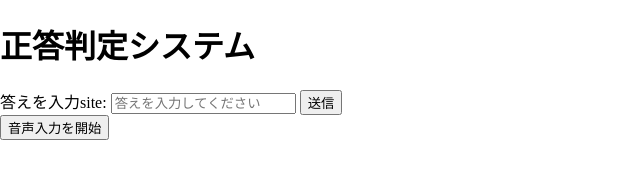
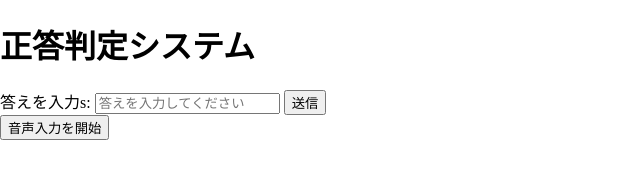
Before and after one commit to sayakaoo/my-mathclass-project, a website: page public/index.html in a window 1280 px wide. Shown: the whole page, without its empty margins (0-640 px from the left). Drawn offline with Linux system fonts and the light colour scheme.

Commit message:
Update your message here

```diff
--- a/public/index.html
+++ b/public/index.html
@@ -12,7 +12,7 @@
 <body>
   <h1>正答判定システム</h1>
   <form id="answer-form">
-    <label for="userAnswer">答えを入力site:</label>
+    <label for="userAnswer">答えを入力s:</label>
     <input type="text" id="userAnswer" placeholder="答えを入力してください">
     <button type="submit">送信</button>
   </form>
```
Also changed, not shown: vercel.json.
